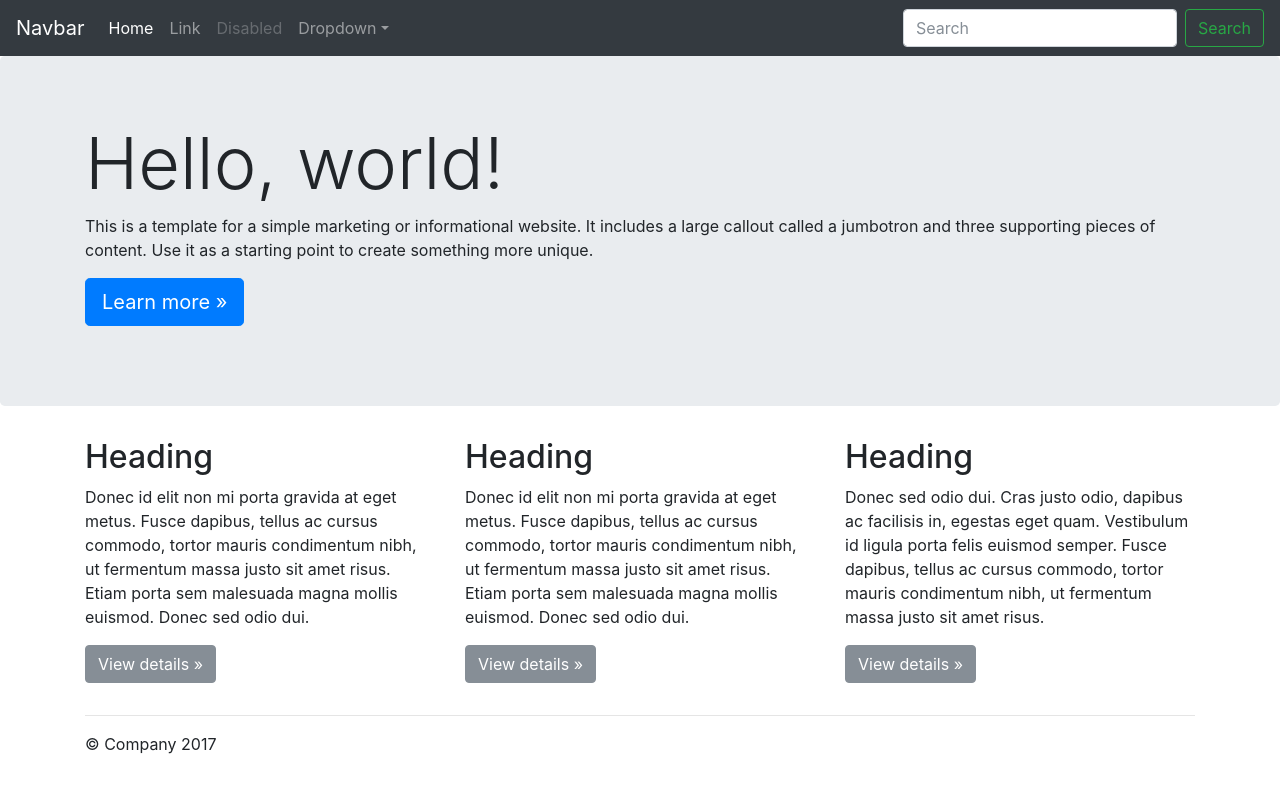
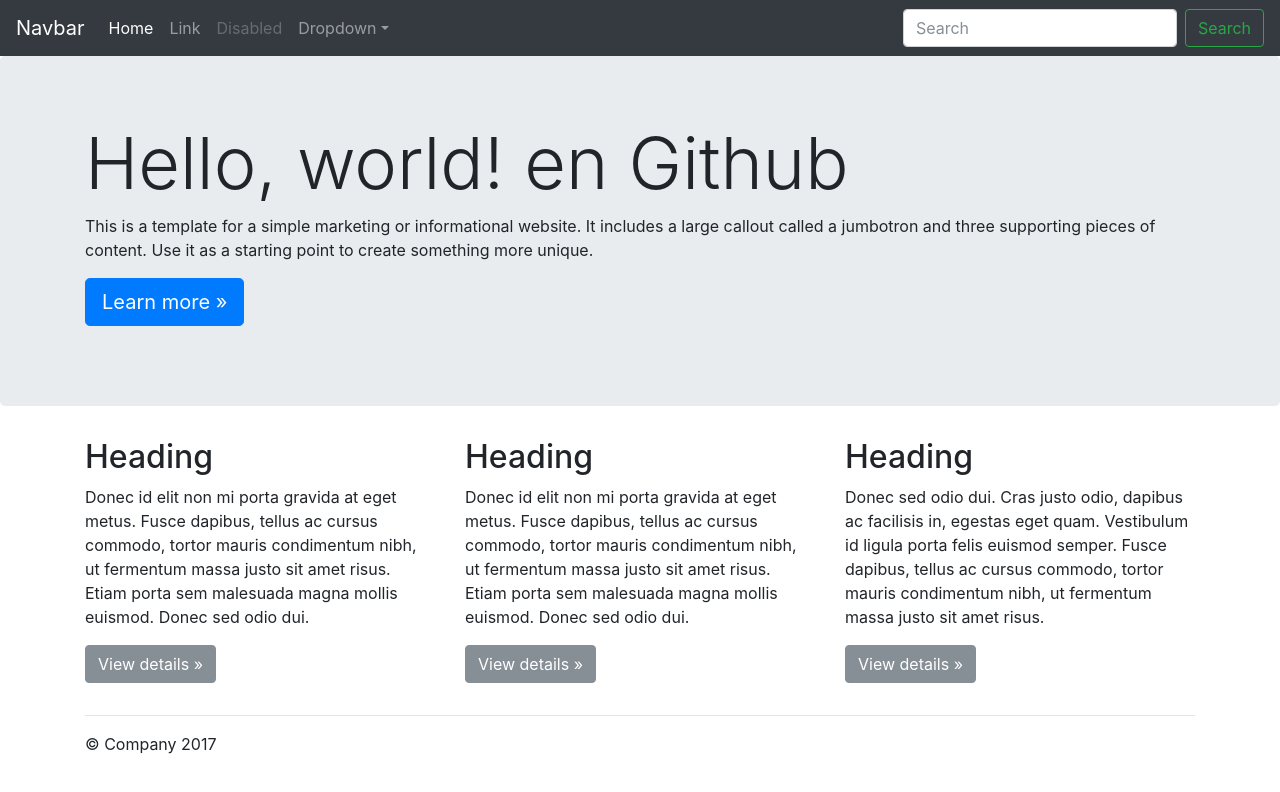
Before and after one commit to jrwarriorgit/DemoNode, a plain HTML site: page index.html in a window 1280 px wide. Drawn offline with nearby package versions, Linux system fonts and the light colour scheme.

Commit message:
edición

```diff
--- a/index.html
+++ b/index.html
@@ -56,7 +56,7 @@
       <!-- Main jumbotron for a primary marketing message or call to action -->
       <div class="jumbotron">
         <div class="container">
-          <h1 class="display-3">Hello, world!</h1>
+          <h1 class="display-3">Hello, world! en Github</h1>
           <p>This is a template for a simple marketing or informational website. It includes a large callout called a jumbotron and three supporting pieces of content. Use it as a starting point to create something more unique.</p>
           <p><a class="btn btn-primary btn-lg" href="#" role="button">Learn more &raquo;</a></p>
         </div>
```
